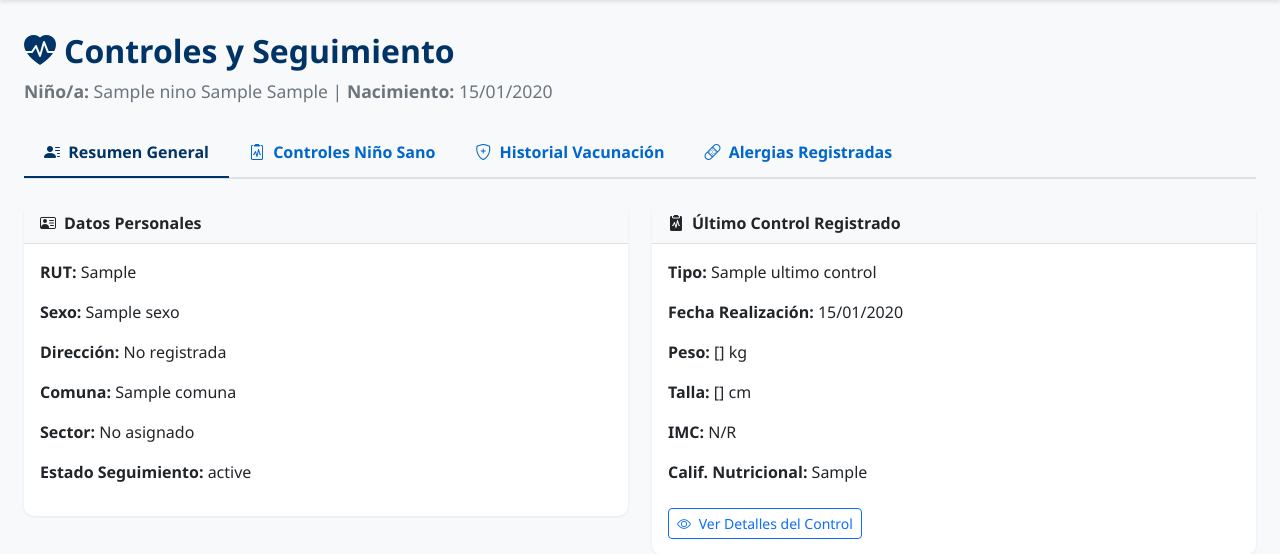
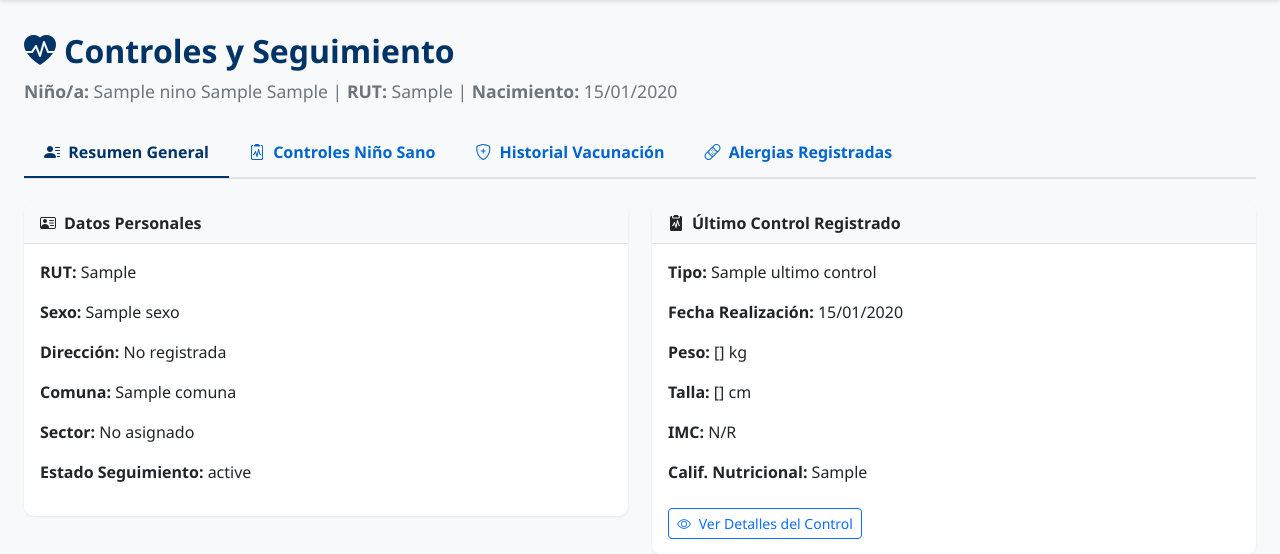
Before and after one commit to SBernal0/CONIDI, a Django app: template Fase 2/Evidencias Proyecto/Evidencias de sistema Aplicación/ProyectoCONIDI/control/templates/control/nino/controles.html in a window 1280 px wide. Shown: the part 80-634 px from the top of the page. Run offline with Django 5.2, Linux system fonts and the light colour scheme; the template is opened without the code that fills it: most values are stand-ins (such as "Sample title", 1, 10 or a date in 2020); some libraries are stand-ins or nearby versions.

Commit message:
Se agrego el rut en el template de controles

```diff
--- a/Fase 2/Evidencias Proyecto/Evidencias de sistema Aplicación/ProyectoCONIDI/control/templates/control/nino/controles.html
+++ b/Fase 2/Evidencias Proyecto/Evidencias de sistema Aplicación/ProyectoCONIDI/control/templates/control/nino/controles.html
@@ -16,6 +16,7 @@
     <h2><i class="bi bi-heart-pulse-fill me-2"></i>Controles y Seguimiento</h2>
     <p class="child-info">
         <strong>Niño/a:</strong> {{ nino.nombre }} {{ nino.ap_paterno }} {{ nino.ap_materno }} |
+        <strong>RUT:</strong> {{ nino.rut_nino }} |
         <strong>Nacimiento:</strong> {{ nino.fecha_nacimiento|date:"d/m/Y" }}
     </p>
 </div>
```
Also changed, not shown: Fase 2/Evidencias Proyecto/Evidencias de sistema Aplicación/ProyectoCONIDI/db.sqlite3.
